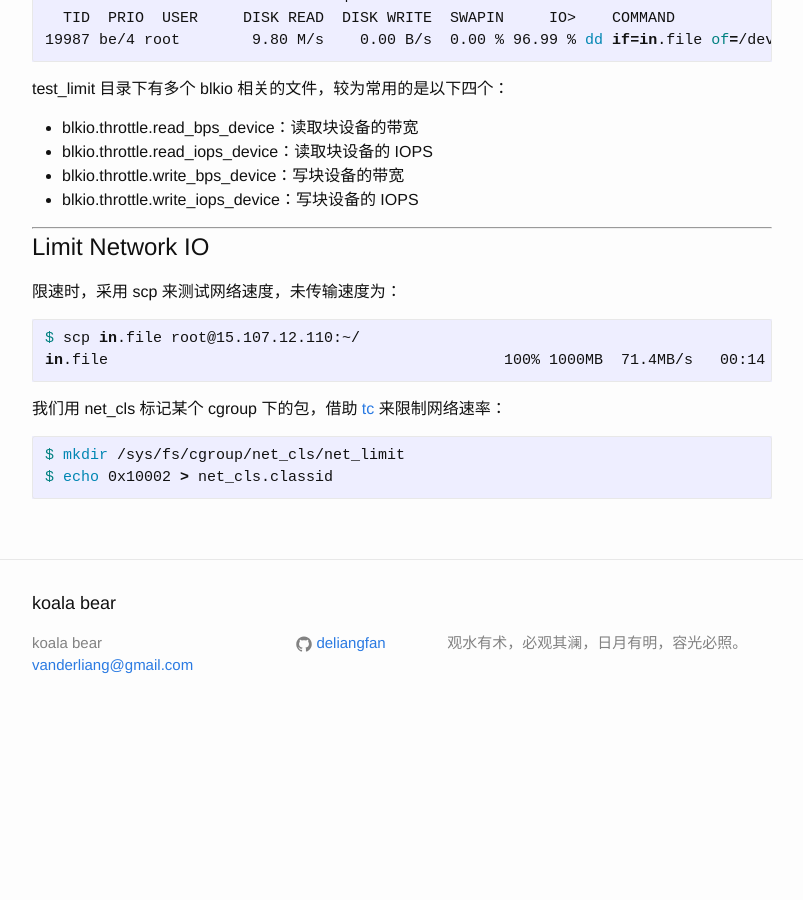
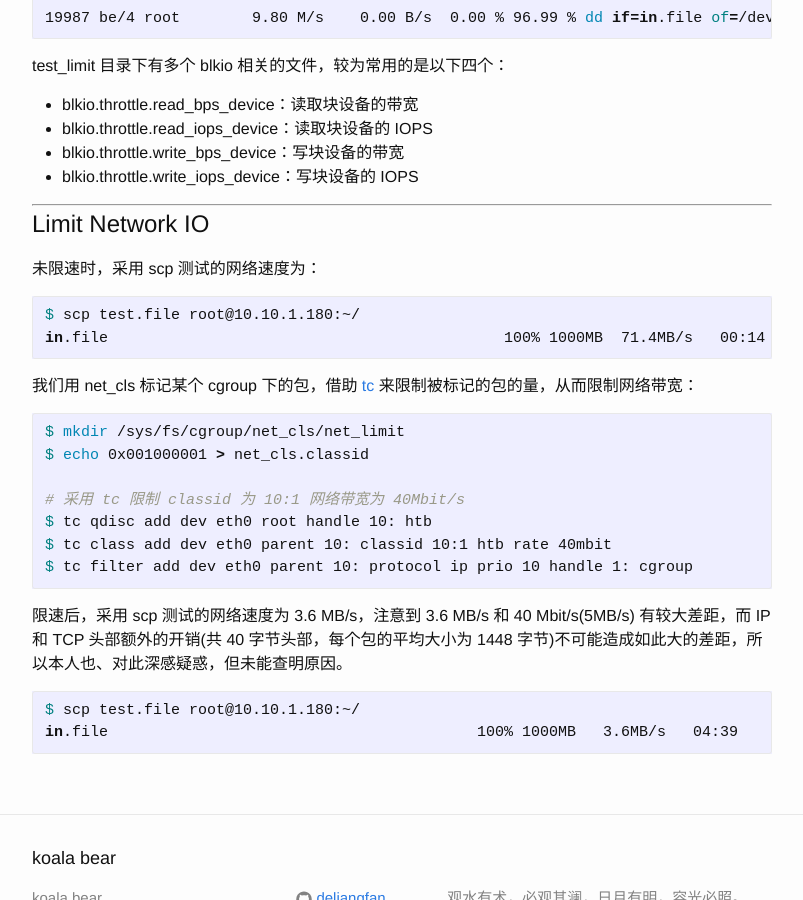
Before and after one commit to DeliangFan/deliangfan.github.io, a Jekyll site: the page built from _posts/2015-05-21-理解control_group.markdown, in a window 1280 px wide and 900 px high, scrolled down 3680 px. Shown: the whole window, without its empty margins (238-1041 px from the left). Built offline with Jekyll 4.4.1, drawn with Linux system fonts in a browser that asks for light colours; comment, search, counter and statistics services are not loaded; before the commit the page ends 4417 px from its top, so only the background shows below that.

Commit message:
update files

```diff
--- a/_posts/2015-05-21-理解control_group.markdown
+++ b/_posts/2015-05-21-理解control_group.markdown
@@ -76,7 +76,6 @@ sys 	0m0.000s
 
 ~~~ bash
 $ top
-
 ......
   PID USER      PR  NI    VIRT    RES    SHR S  %CPU %MEM     TIME+ COMMAND
 28280 root      20   0    4196    668    592 R  10.0  0.0   0:01.28 a.out
@@ -200,16 +199,28 @@ test\_limit 目录下有多个 blkio 相关的文件，较为常用的是以下
 
 # Limit Network IO
 
-限速时，采用 scp 来测试网络速度，未传输速度为：
+未限速时，采用 scp 测试的网络速度为：
 
 ~~~ bash
-$ scp in.file root@15.107.12.110:~/
+$ scp test.file root@10.10.1.180:~/
 in.file                                            100% 1000MB  71.4MB/s   00:14
 ~~~
 
-我们用 net_cls 标记某个 cgroup 下的包，借助 [tc](http://linux.die.net/man/8/tc) 来限制网络速率：
+我们用 net_cls 标记某个 cgroup 下的包，借助 [tc](http://linux.die.net/man/8/tc) 来限制被标记的包的量，从而限制网络带宽：
 
 ~~~ bash
 $ mkdir /sys/fs/cgroup/net_cls/net_limit
-$ echo 0x10002 > net_cls.classid
+$ echo 0x001000001 > net_cls.classid
+
+# 采用 tc 限制 classid 为 10:1 网络带宽为 40Mbit/s
+$ tc qdisc add dev eth0 root handle 10: htb
+$ tc class add dev eth0 parent 10: classid 10:1 htb rate 40mbit
+$ tc filter add dev eth0 parent 10: protocol ip prio 10 handle 1: cgroup
 ~~~
+
+限速后，采用 scp 测试的网络速度为 3.6 MB/s，注意到 3.6 MB/s 和 40 Mbit/s(5MB/s) 有较大差距，而 IP 和 TCP 头部额外的开销(共 40 字节头部，每个包的平均大小为 1448 字节)不可能造成如此大的差距，所以本人也、对此深感疑惑，但未能查明原因。
+
+~~~ bash
+$ scp test.file root@10.10.1.180:~/
+in.file                                         100% 1000MB   3.6MB/s   04:39
+~~~
```
